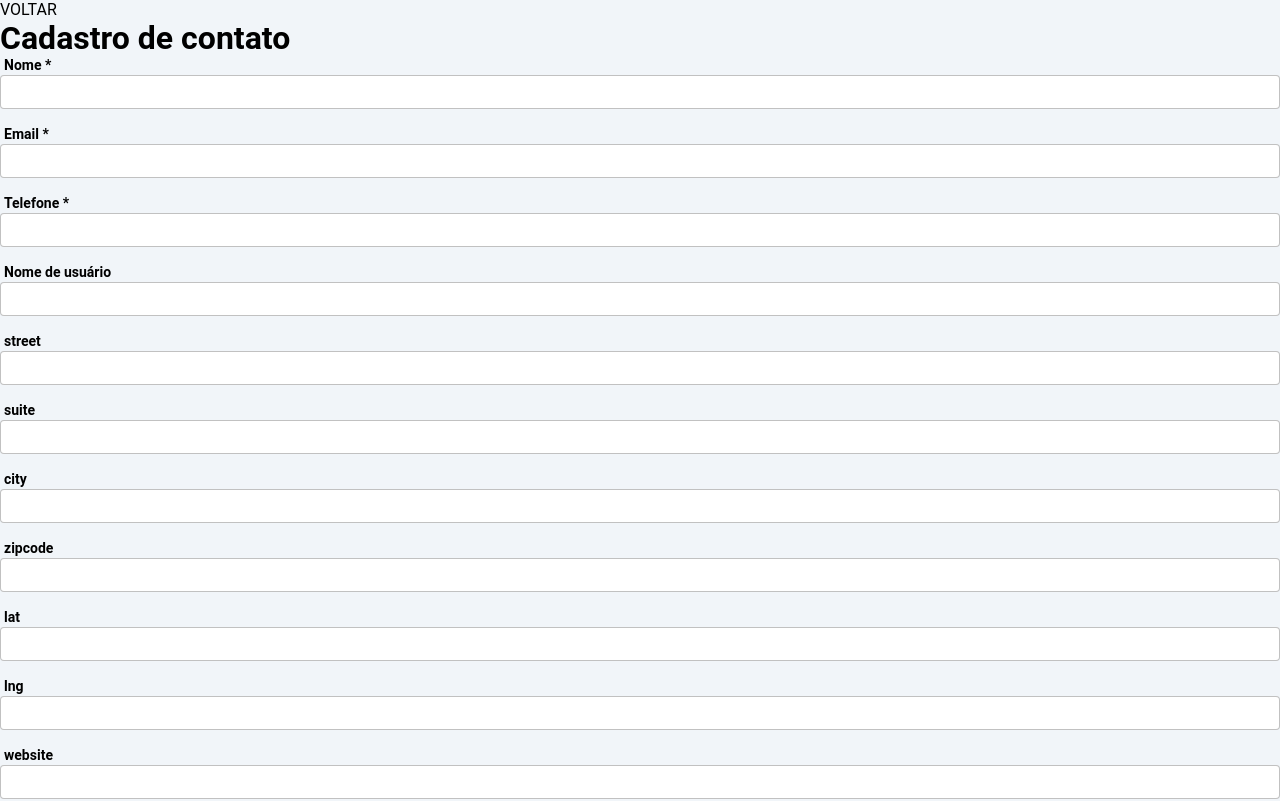
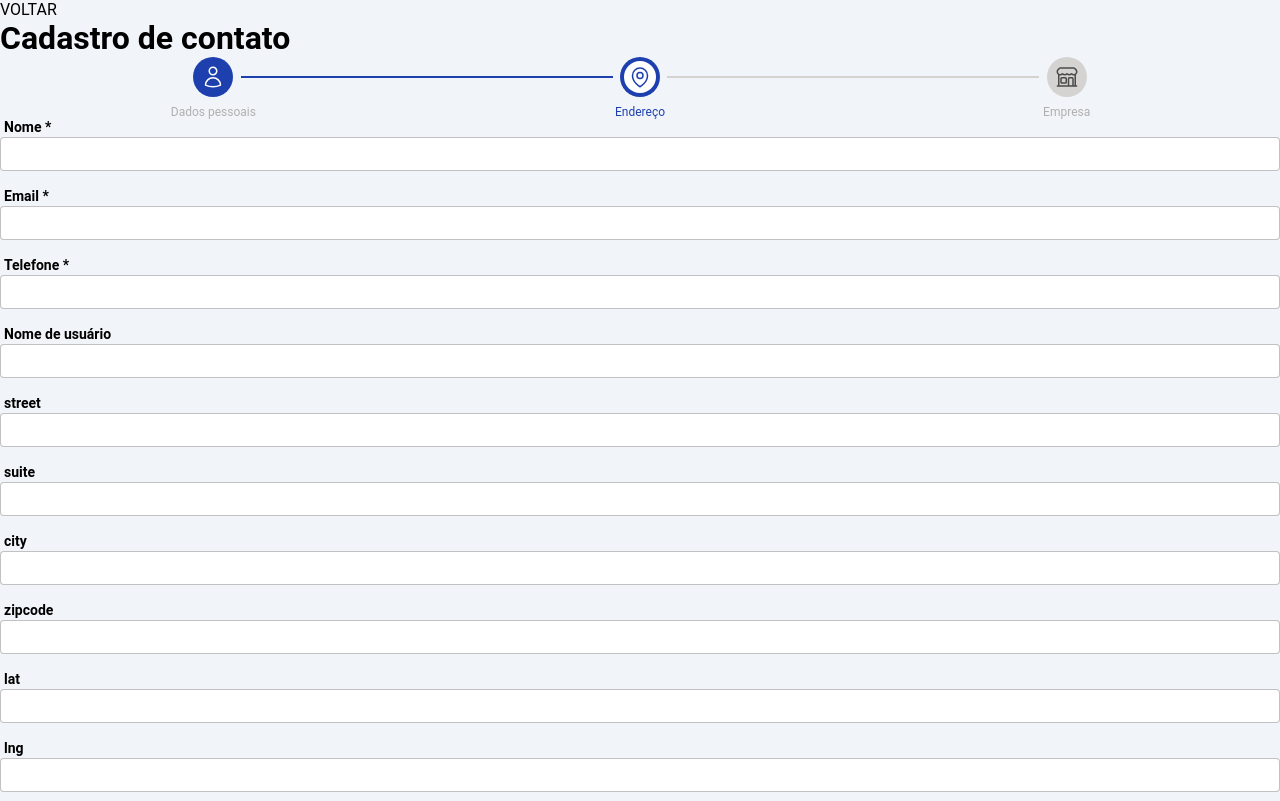
Before and after one commit to henriqwe/Meus-contatos, a React (Vite) app: page /cadastro in a window 1280 px wide. Shown: the top 801 px of the page. Built offline with nearby package versions, Linux system fonts and the light colour scheme; no server answers.

Commit message:
feat: componente Stepper

```diff
--- /dev/null
+++ b/src/components/Stepper/Stepper.tsx
@@ -0,0 +1,96 @@
+import { SStepper, SStepperContainer } from './styled'
+
+interface props {
+  steps: { label: string; icon: JSX.Element }[]
+  activeStep: number
+}
+
+export function Stepper({ steps, activeStep }: props) {
+  return (
+    <SStepperContainer>
+      {steps.map((step, index) => {
+        return (
+          <SStepper key={index}>
+            <div
+              style={{
+                top: 19,
+                left: 'calc(-50% + 1.7rem)',
+                right: 'calc(50% + 1.7rem)',
+                position: 'absolute',
+                backgroundColor: '#D4D3D1'
+              }}
+            >
+              <span
+                style={{
+                  borderTopStyle: 'solid',
+                  borderTopWidth: 2,
+                  transition: 'all 0.2s linear',
+                  width: index <= activeStep ? '100%' : 0,
+                  display: index === 0 ? 'none' : 'block',
+                  borderColor:
+                    index <= activeStep ? '#1E40AF' : 'rgb(212, 211, 209)'
+                }}
+              />
+            </div>
+            <div
+              style={{
+                display: 'flex',
+                margin: '0 auto 8px auto',
+                alignItems: 'center',
+                justifyContent: 'center',
+                backgroundColor:
+                  index === activeStep || index < activeStep
+                    ? '#1E40AF'
+                    : '#D4D3D1',
+                width: '2.5rem',
+                height: '2.5rem',
+                borderRadius: '50%',
+                transition: 'all 0.2s linear',
+                transitionDelay: '0.2s',
+                position: 'relative'
+              }}
+            >
+              <div
+                style={{
+                  width: '1.5rem',
+                  height: '1.5rem',
+                  zIndex: 1,
+                  color:
+                    index < activeStep
+                      ? '#FFF'
+                      : index > activeStep
+                      ? '#4b4b4b'
+                      : '#1E40AF'
+                }}
+              >
+                {step.icon}
+              </div>
+              <div
+                style={{
+                  backgroundColor: index < activeStep ? '#1E40AF' : '#FFF',
+                  borderRadius: '50%',
+                  transition: 'all 0.2s linear',
+                  transitionDelay: '0.2s',
+                  width: index === activeStep ? '2rem' : '0rem',
+                  height: index === activeStep ? '2rem' : '0rem',
+                  position: 'absolute'
+                }}
+              />
+            </div>
+            <p
+              style={{
+                textAlign: 'center',
+                fontSize: 12,
+                transition: 'all 0.2s linear',
+                transitionDelay: '0.2s',
+                color: index === activeStep ? '#1E40AF' : '#B0B0B0'
+              }}
+            >
+              {step.label}
+            </p>
+          </SStepper>
+        )
+      })}
+    </SStepperContainer>
+  )
+}
--- /dev/null
+++ b/src/components/Stepper/styled.ts
@@ -0,0 +1,12 @@
+import styled from 'styled-components'
+
+export const SStepperContainer = styled.div`
+  display: flex;
+  width: 100%;
+  justify-content: center;
+  align-items: center;
+`
+export const SStepper = styled.div`
+  flex: 1;
+  position: relative;
+`
--- a/src/domains/Contact/New.tsx
+++ b/src/domains/Contact/New.tsx
@@ -7,6 +7,12 @@ import { routes } from '&utils/routes'
 import { yupResolver } from '@hookform/resolvers/yup'
 import { Button } from '&components/Button/Button'
 import { notification } from '&utils/notification'
+import { Stepper } from '&components/Stepper/Stepper'
+import {
+  BuildingStorefrontIcon,
+  MapPinIcon,
+  UserIcon
+} from '@heroicons/react/24/outline'
 
 export function NewContact() {
   const navigate = useNavigate()
@@ -56,11 +62,26 @@ export function NewContact() {
     formState: { errors }
   } = useForm({ resolver: yupResolver(contactSchema) })
 
+  const steps = [
+    {
+      icon: <UserIcon />,
+      label: 'Dados pessoais'
+    },
+    {
+      icon: <MapPinIcon />,
+      label: 'Endereço'
+    },
+    {
+      icon: <BuildingStorefrontIcon />,
+      label: 'Empresa'
+    }
+  ]
   return (
     <div>
       <div onClick={() => navigate(routes.home.path)}>VOLTAR</div>
 
       <h1>Cadastro de contato</h1>
+      <Stepper steps={steps} activeStep={1} />
       <form onSubmit={handleSubmit(onSubmit)}>
         <Input
           control={control}
```
